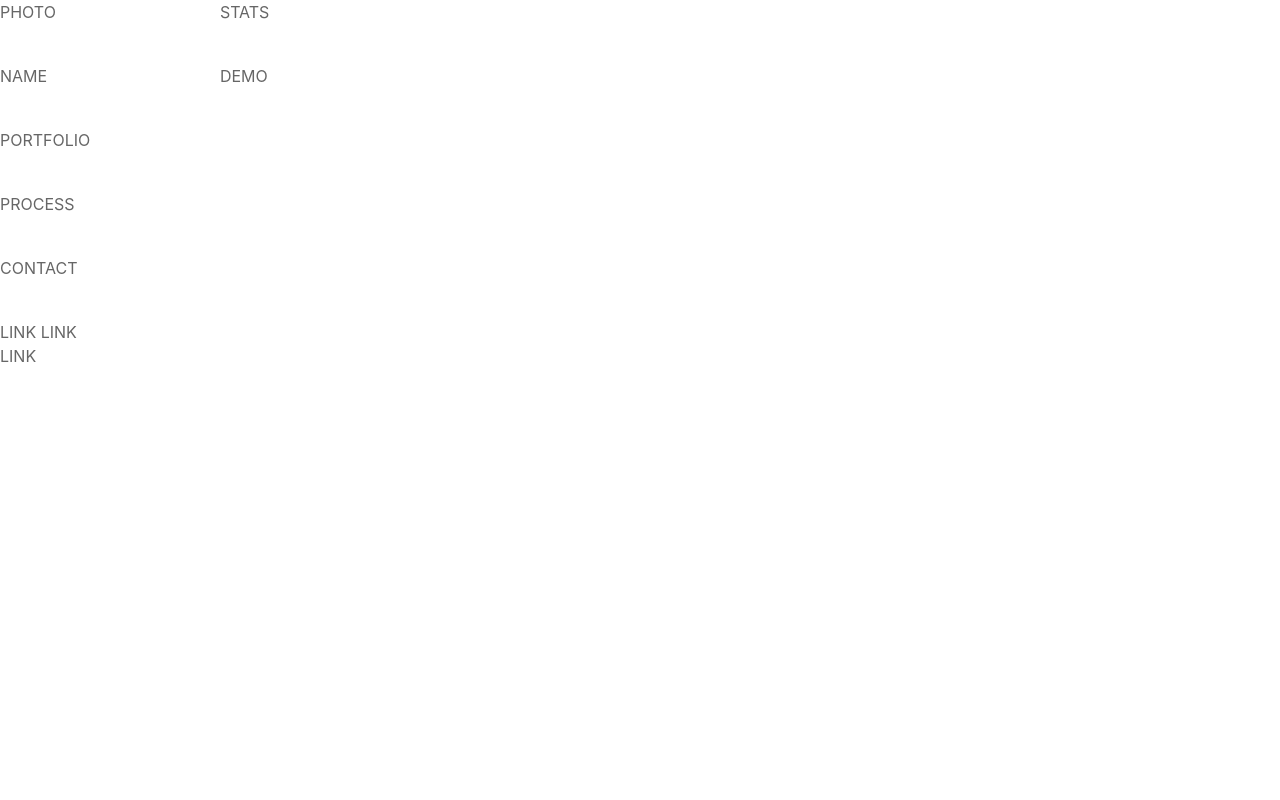
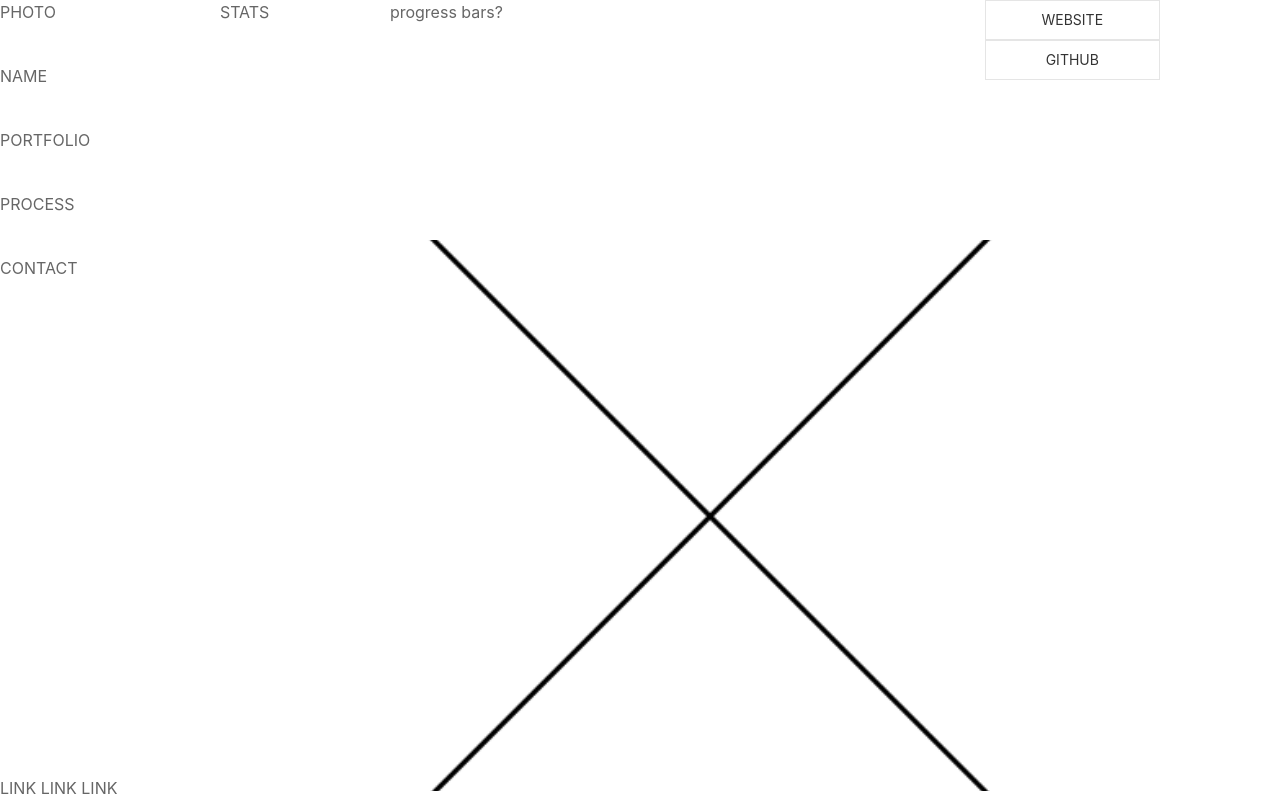
Before and after one commit to vvanslee/ux-portfolio, a plain HTML site: page portfolio.html in a window 1280 px wide. Drawn offline with nearby package versions, Linux system fonts and the light colour scheme.

Commit message:
added slideshow

```diff
--- a/assets/css/style.css
+++ b/assets/css/style.css
@@ -5,3 +5,15 @@ html, body {
 #gridCont {
     height: 100%;
 }
+
+#portfolioImg {
+    width: 100%;
+}
+
+#statsBar {
+    height: 200px;
+}
+
+.projLink {
+    width: 100%;
+}
--- a/portfolio.html
+++ b/portfolio.html
@@ -62,7 +62,9 @@
 
             <div uk-grid>
                 <div class="uk-width-1-1">
-                    LINK LINK LINK
+                    <div class="uk-position-bottom-left contactLinks">
+                        LINK LINK LINK
+                    </div>
                 </div>
             </div>
 
@@ -72,13 +74,40 @@
 
             <div uk-grid>
                 <div class="uk-width-1-1">
-                    STATS
+                    <div uk-grid id="statsBar">
+                        <div class="uk-width-1-6">
+                            STATS
+                        </div>
+                        <div class="uk-width-expand">
+                            progress bars?
+                        </div>
+                        <div class="uk-width-1-4">
+                            <a class="uk-button uk-button-default projLink" href="#">WEBSITE</a>
+                            <a class="uk-button uk-button-default projLink" href="#">GITHUB</a>
+                        </div>
+                    </div>
                 </div>
             </div>
 
             <div uk-grid>
                 <div class="uk-width-1-1">
-                    DEMO
+
+                    <div class="uk-position-relative uk-visible-toggle uk-dark" uk-slideshow>
+                        <ul class="uk-slideshow-items">
+                            <li>
+                                <img src="assets/images/placeholder.png" alt="" uk-cover>
+                            </li>
+                            <li>
+                                <img src="assets/images/placeholder.png" alt="" uk-cover>
+                            </li>
+                            <li>
+                                <img src="assets/images/placeholder.png" alt="" uk-cover>
+                            </li>
+                        </ul>
+                        <a class="uk-position-center-left uk-position-small uk-hidden-hover" href="#" uk-slidenav-previous uk-slideshow-item="previous"></a>
+                        <a class="uk-position-center-right uk-position-small uk-hidden-hover" href="#" uk-slidenav-next uk-slideshow-item="next"></a>
+                    </div>
+
                 </div>
             </div>
 
```
Also changed, not shown: assets/images/placeholder.png (added).
